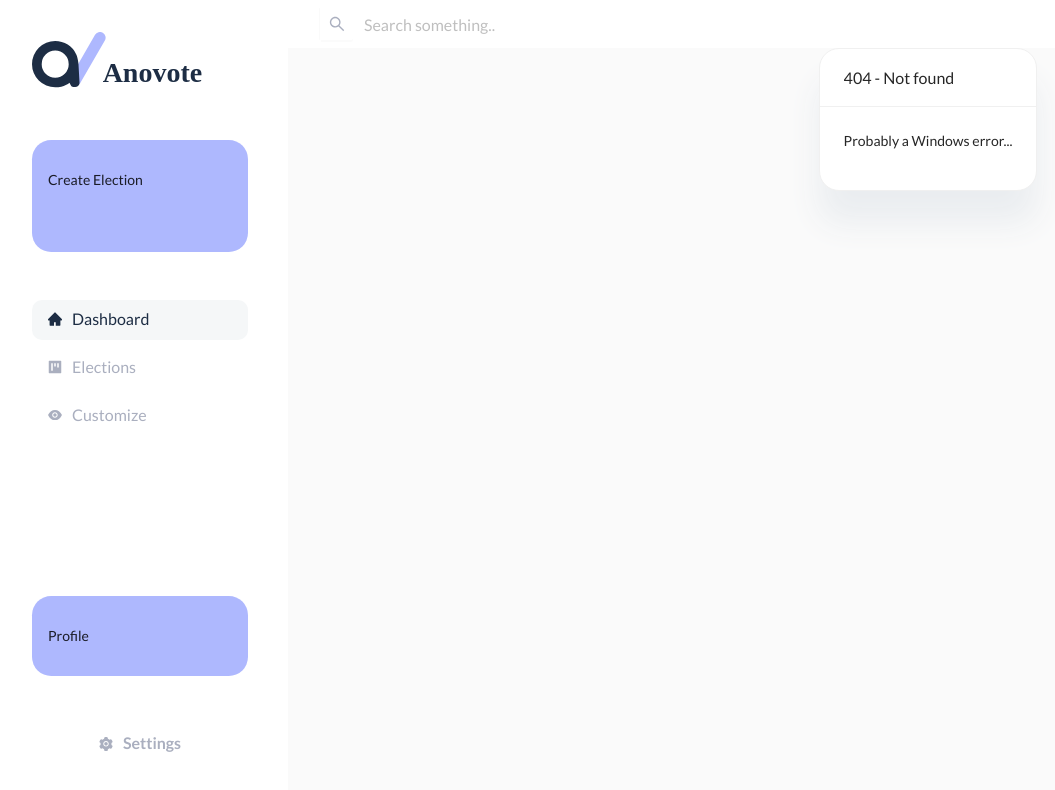
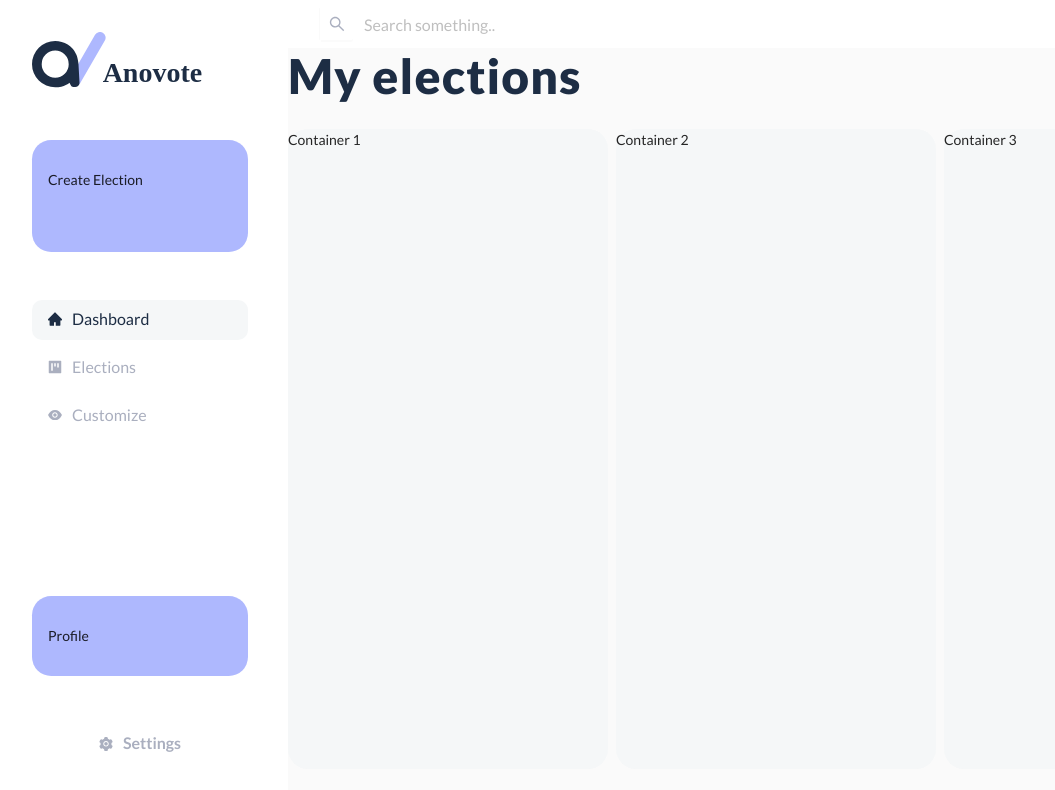
Before and after one commit to anovote/frontend, a React (Create React App) app: page /elections in a window 1280 px wide. Before the commit this address had no page. Shown: the top 790 px of the page, without its empty margins (8-1063 px from the left). Built offline with nearby package versions, Linux system fonts and the light colour scheme.

Commit message:
add elections view

```diff
--- /dev/null
+++ b/src/style/scss/anovote/view/_elections.scss
@@ -0,0 +1,8 @@
+#upcoming,
+#in-progress,
+#finished {
+    width: 20rem;
+    height: 40rem;
+    @include is-rounded();
+    background: $alternate-color;
+}
--- a/src/style/scss/main.scss
+++ b/src/style/scss/main.scss
@@ -15,6 +15,7 @@
 
 // VIEWS
 @import './anovote/view/home';
+@import './anovote/view/elections';
 @import './anovote/view/login';
 @import './anovote/view/register';
 
--- /dev/null
+++ b/src/views/elections/index.tsx
@@ -0,0 +1,16 @@
+import { Space } from 'antd'
+import Title from 'antd/lib/typography/Title'
+import React from 'react'
+
+export default function ElectionsView(): React.ReactElement {
+    return (
+        <div>
+            <Title>My elections</Title>
+            <Space>
+                <div id="upcoming">Container 1</div>
+                <div id="in-progress">Container 2</div>
+                <div id="finished">Container 3</div>
+            </Space>
+        </div>
+    )
+}
--- a/src/views/routes.tsx
+++ b/src/views/routes.tsx
@@ -2,6 +2,7 @@ import React from 'react'
 import { Route, Switch } from 'react-router-dom'
 import NotFound from '../components/routeDefaults/NotFound'
 import ChangePassword from './changePassword/ChangePassword'
+import ElectionsView from './elections'
 import Home from './home'
 import LoginView from './login'
 
@@ -12,6 +13,7 @@ import LoginView from './login'
  */
 export default function RouterView(): React.ReactElement {
     return (
+        <div className="is-fullscreen">
             <Switch>
                 <Route exact path="/">
                     <Home />
@@ -25,9 +27,13 @@ export default function RouterView(): React.ReactElement {
                 <Route path="/login">
                     <LoginView />
                 </Route>
+                <Route path="/elections">
+                    <ElectionsView />
+                </Route>
                 <Route>
                     <NotFound />
                 </Route>
             </Switch>
+        </div>
     )
 }
```
Lines whose indentation alone changed are shown as unchanged.
